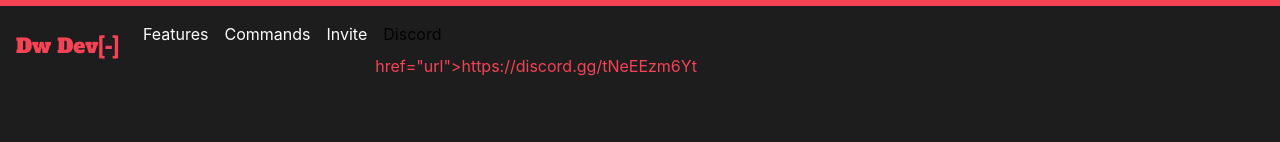
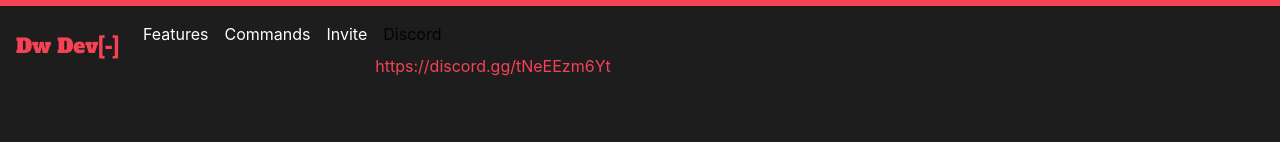
Before and after one commit to Johnny1028314/DwDev, a plain HTML site: page index.html in a window 1280 px wide. Shown: the top 142 px of the page. Drawn offline with nearby package versions, Linux system fonts and the light colour scheme; files whose address does not match are found by name.

Commit message:
Update index.html

```diff
--- a/index.html
+++ b/index.html
@@ -27,7 +27,7 @@
                         <li class="nav-item"><a class="nav-link smoothScroll" href="#commands" style="color: var(--text-color);">Commands</a></li>
                         <li class="nav-item"><a class="nav-link" href="#" style="color: var(--text-color);">Invite</a></li>
 <li class="nav-item"><a class="nav-link active smoothScroll" href="#discord"
-			style="color: var(==text-color);">Discord</a>href="url">https://discord.gg/tNeEEzm6Yt</a></li>
+			style="color: var(==text-color);">Discord</a> <a href="url">https://discord.gg/tNeEEzm6Yt</a></li>
                     </ul>
             </div>
     </div>
```
